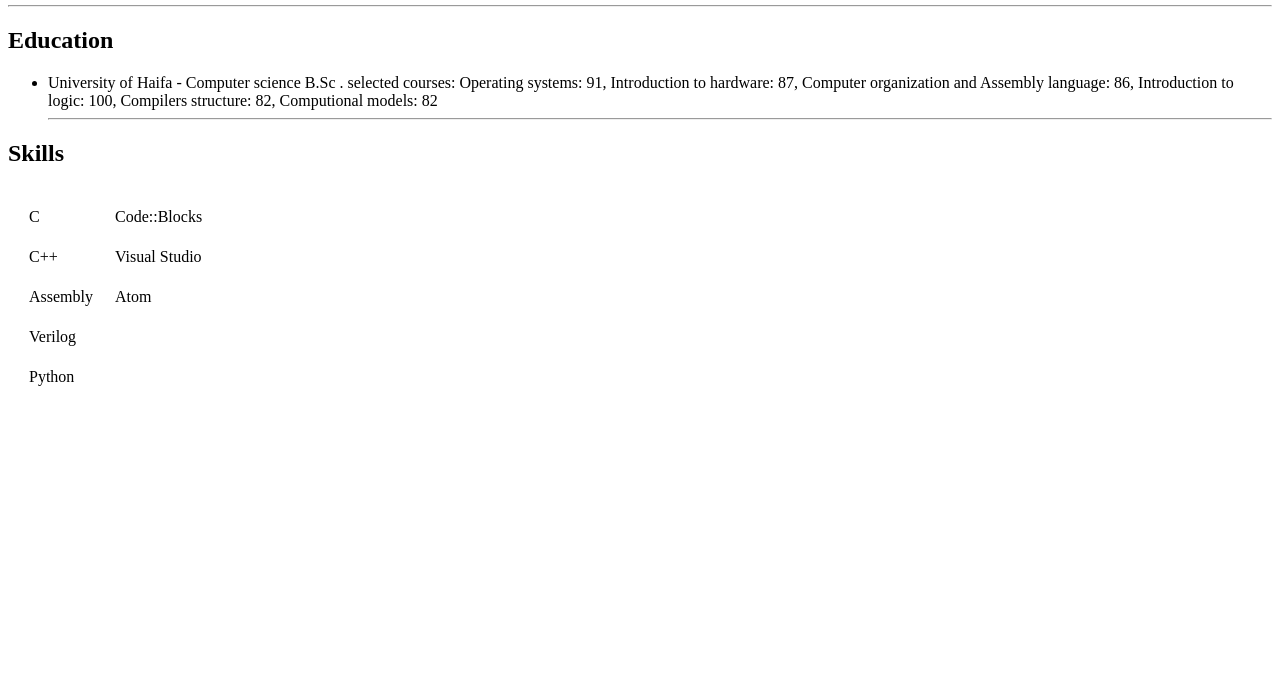
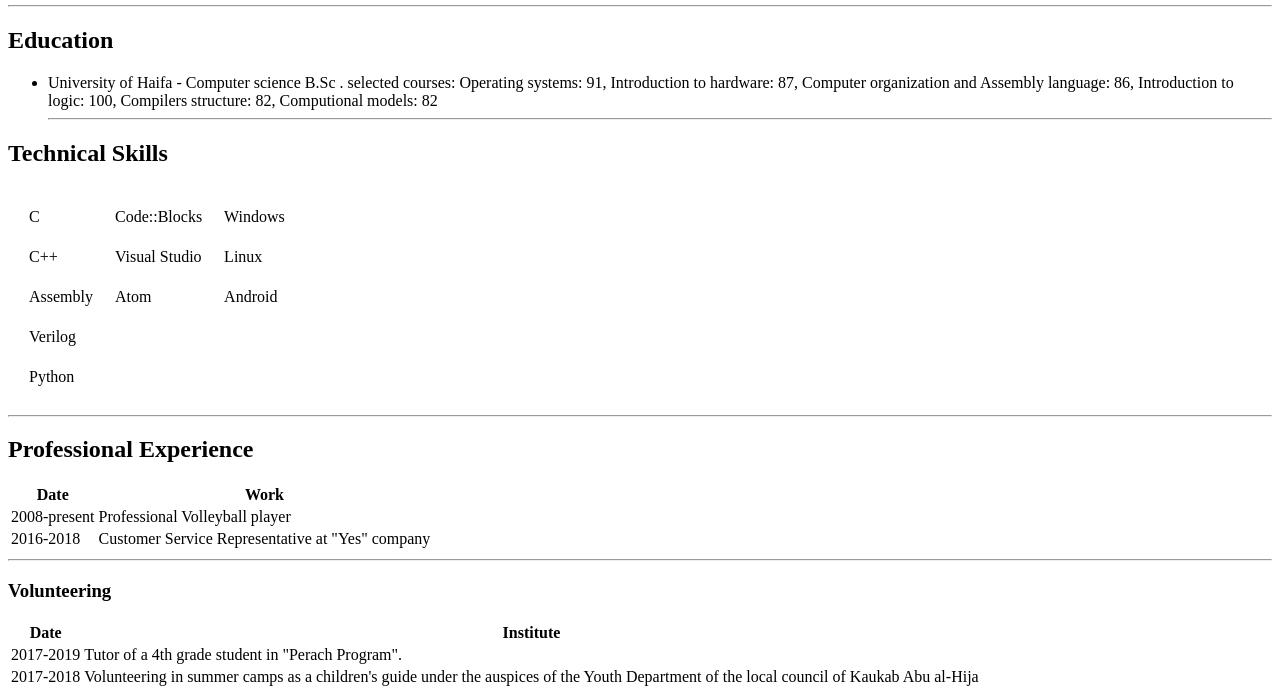
Before and after one commit to Moatazodeh/CV, a plain HTML site: page index.html in a window 1280 px wide. Shown: the part 201-898 px from the top of the page. Before the commit the page ends 800 px from the top, so only its background shows below. Drawn offline with Linux system fonts and the light colour scheme.

Commit message:
Update index.html

```diff
--- a/index.html
+++ b/index.html
@@ -17,7 +17,6 @@
   </table>
 
 
-
   <hr>
 
   <h2> Education </h2>
@@ -26,21 +25,25 @@
   <hr>
   </ul>
 
-  <h2>Skills</h2>
+  <h2>Technical Skills</h2>
   <table cellspacing="20">
+
     <tr>
       <td>C</td>
       <td>Code::Blocks</td>
+      <td>Windows</td>
 
     </tr>
     <tr>
       <td>C++</td>
       <td>Visual Studio </td>
+      <td>Linux</td>
 
     </tr>
     <tr>
       <td>Assembly</td>
       <td>Atom</td>
+      <td>Android</td>
     </tr>
     <tr>
       <td>Verilog</td>
@@ -50,7 +53,55 @@
     </tr>
   </table>
 
+  <hr>
 
+<h2>Professional Experience</h2>
+
+<table>
+  <thead>
+    <th>Date</th>
+    <th>Work</th>
+  </thead>
+
+
+    <tr>
+      <td>2008-present</td>
+      <td>Professional Volleyball player </td>
+    </tr>
+
+    <tr>
+      <td>2016-2018</td>
+      <td>Customer Service Representative at "Yes" company</td>
+
+    </tr>
+
+</table>
+
+<hr>
+
+  <h3>Volunteering</h3>
+
+  <table>
+    <thead>
+      <th>Date</th>
+      <th>Institute</th>
+    </thead>
+      <tbody>
+        <tr>
+          <td>2017-2019</td>
+          <td>	Tutor of a 4th grade student in "Perach Program".</td>
+
+        </tr>
+
+        <tr>
+          <td>2017-2018</td>
+          <td>Volunteering in summer camps as a children's guide under the auspices of the Youth Department of the local council of Kaukab Abu al-Hija</td>
+        </tr>
+
+
+      </tbody>
+
+  </table>
 
 
 </body>
```
